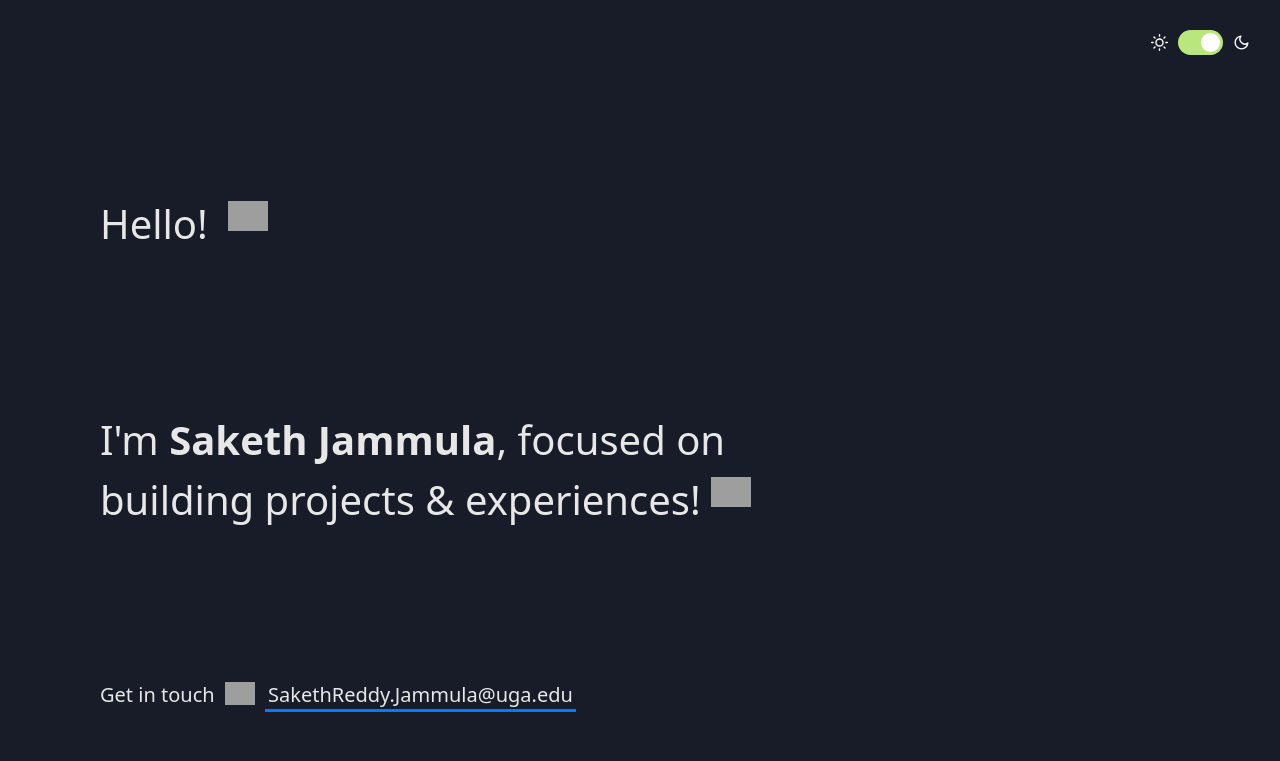
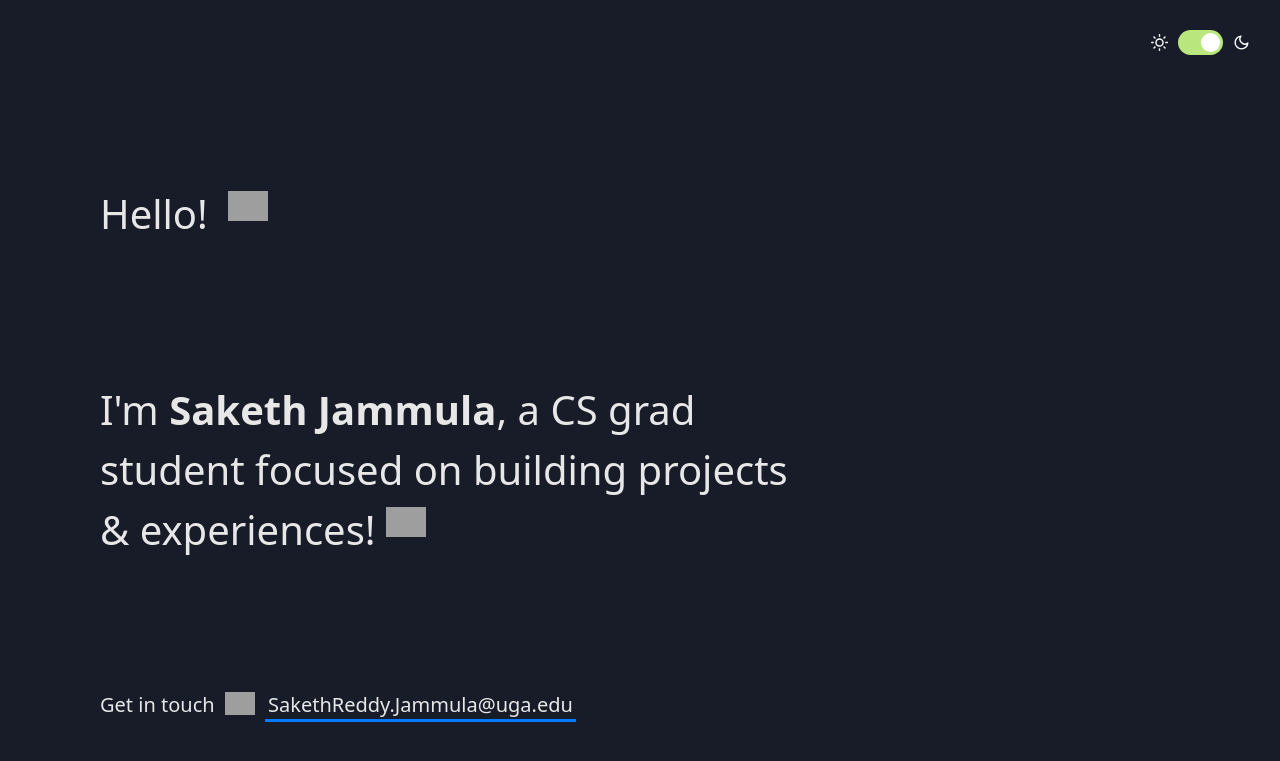
Before and after one commit to SakethJammula/sakethjammula.github.io, a Jekyll site: the page built from index.html, in a window 1280 px wide and 900 px high. Shown: the top 761 px of the window. Built offline with Jekyll 4.4.1, drawn with Linux system fonts in a browser that asks for light colours; nearby versions of some CDN libraries; some web fonts are replaced; grey boxes are pictures that could not be loaded.

Commit message:
Update intro.html

```diff
--- a/_includes/intro.html
+++ b/_includes/intro.html
@@ -4,7 +4,7 @@
   </h1>
 
   <h2 class="intro__tagline">I'm
-    <span class="name">Saketh Jammula</span>, focused on building projects &amp; experiences!
+    <span class="name">Saketh Jammula</span>, a CS grad student focused on building projects &amp; experiences!
     <span class="emoji technologist"></span>
   </h2>
 
```
